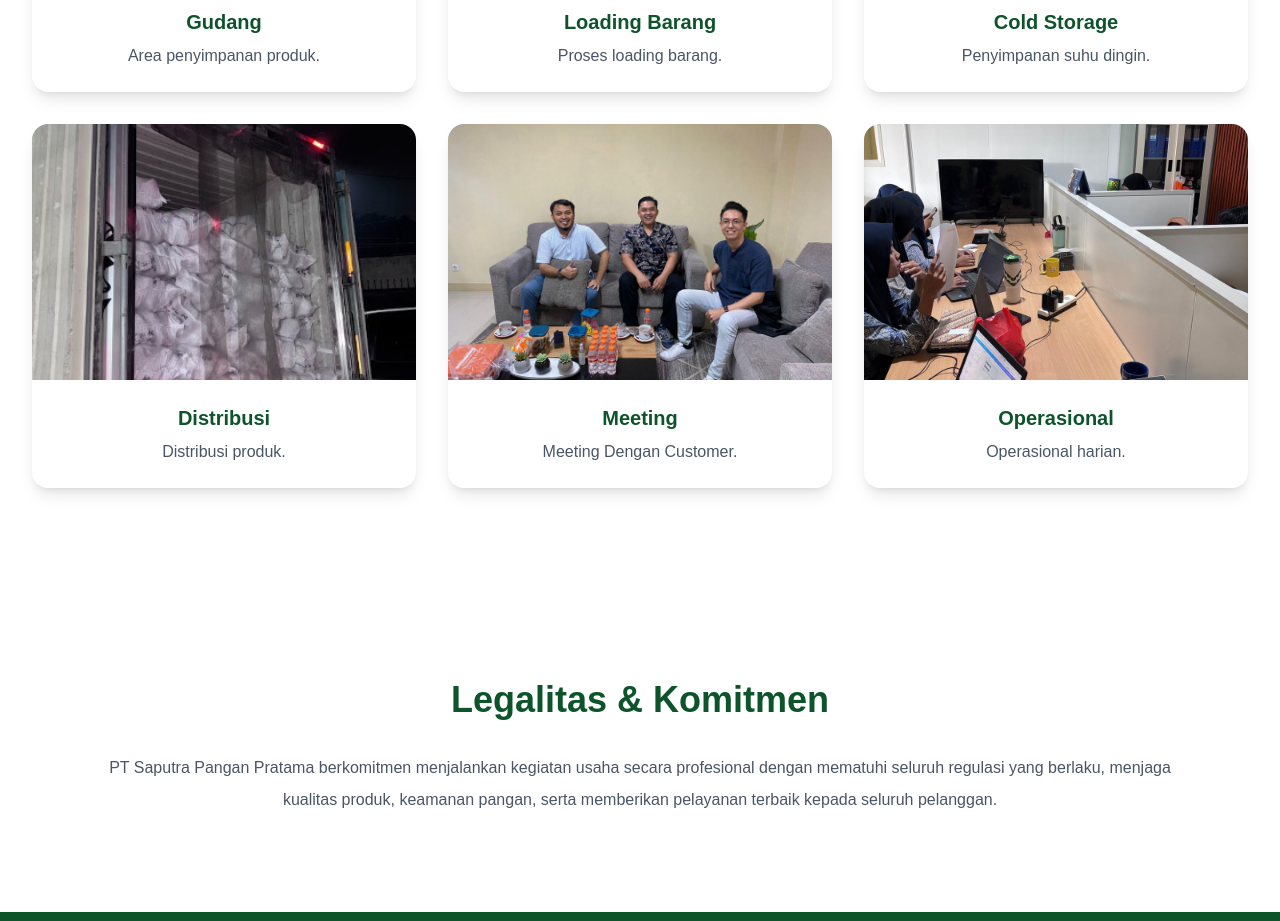
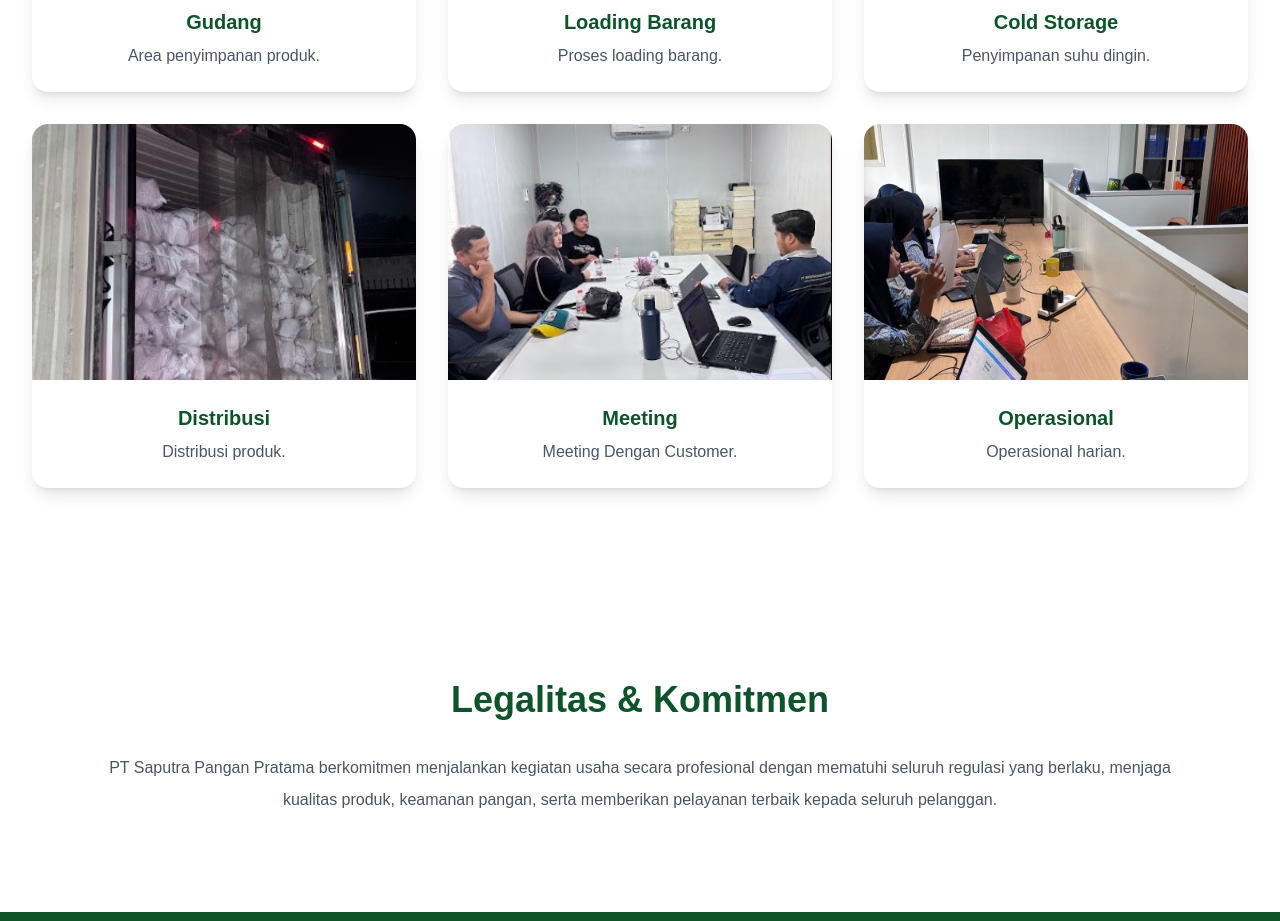
Before and after one commit to kaspp25-bot/pt-saputra-pangan-pratama, a Next.js app: page /tentang in a window 1280 px wide. Shown: the part 3480-4401 px from the top of the page. Built offline with nearby package versions, Linux system fonts and the light colour scheme.

Commit message:
Update page.tsx

```diff
--- a/app/tentang/page.tsx
+++ b/app/tentang/page.tsx
@@ -27,7 +27,7 @@ export default function Tentang() {
     },
     {
       title:"Meeting",
-      image:"/images/meeting.jpeg",
+      image:"/images/Meting.jpeg",
       desc:"Meeting Dengan Customer."
     },
     {
```
